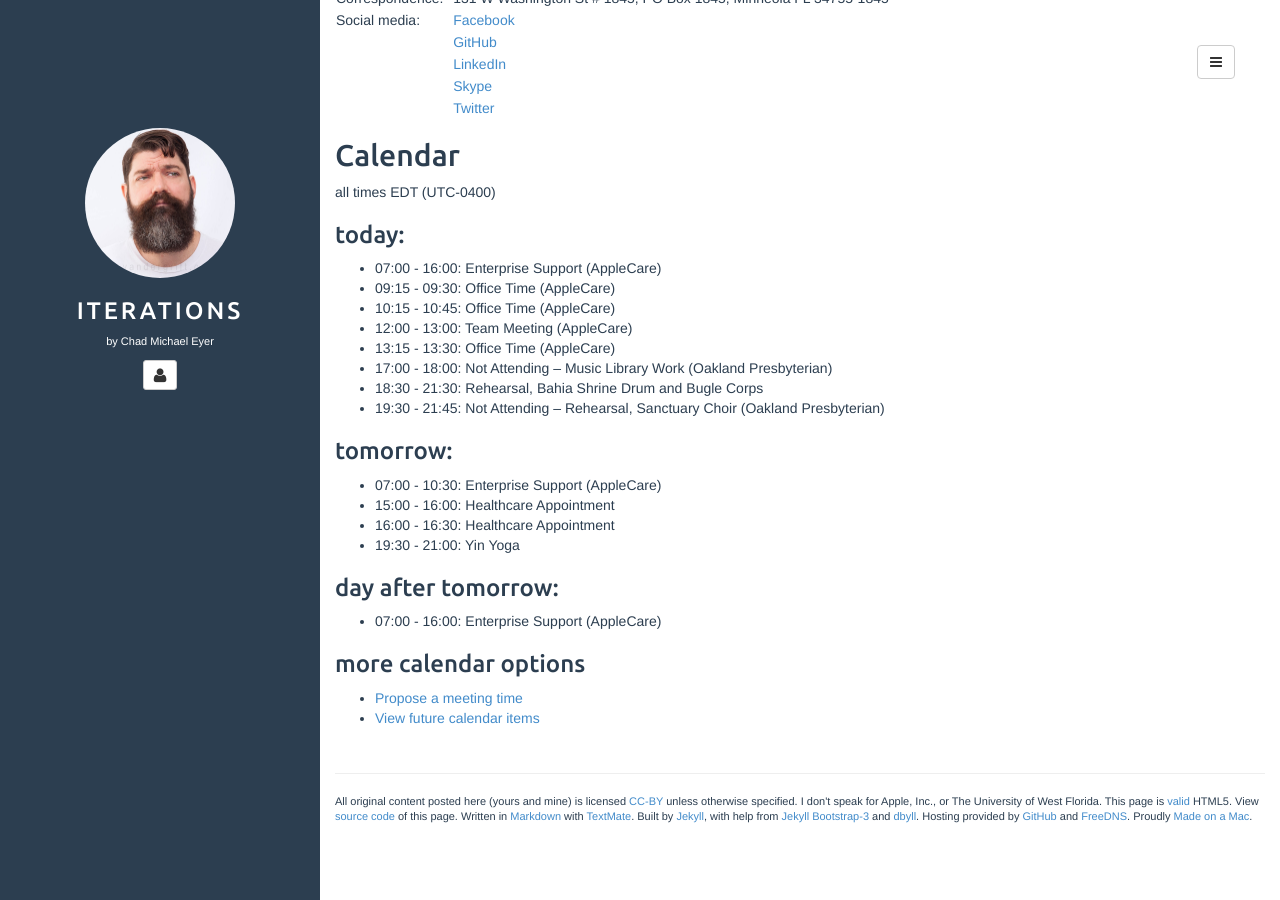
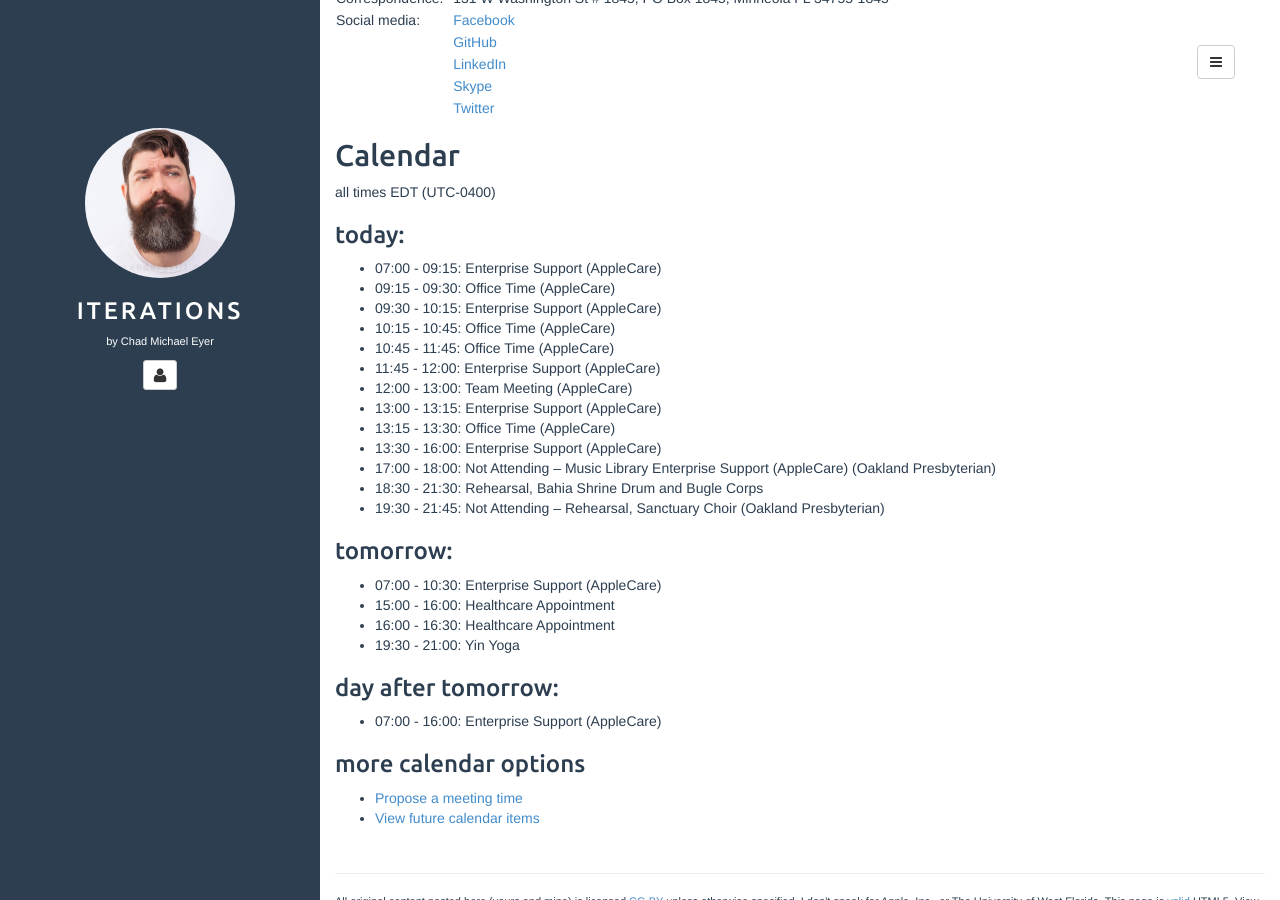
Before and after one commit to chadmichaeleyer/chadmichaeleyer.github.io, a Jekyll site: the page built from about.md, in a window 1280 px wide and 900 px high, scrolled down 1295 px. Built offline with Jekyll 4.4.1, drawn with Linux system fonts in a browser that asks for light colours.

Commit message:
calendar update

```diff
--- a/calendar.markdown
+++ b/calendar.markdown
@@ -2,12 +2,17 @@ all times EDT (UTC-0400)
 
 ### today:
 
-* 07:00 - 16:00: Enterprise Support (AppleCare)
+* 07:00 - 09:15: Enterprise Support (AppleCare)
 * 09:15 - 09:30: Office Time (AppleCare)
+* 09:30 - 10:15: Enterprise Support (AppleCare)
 * 10:15 - 10:45: Office Time (AppleCare)
+* 10:45 - 11:45: Office Time (AppleCare)
+* 11:45 - 12:00: Enterprise Support (AppleCare)
 * 12:00 - 13:00: Team Meeting (AppleCare)
+* 13:00 - 13:15: Enterprise Support (AppleCare)
 * 13:15 - 13:30: Office Time (AppleCare)
-* 17:00 - 18:00: Not Attending – Music Library Work (Oakland Presbyterian)
+* 13:30 - 16:00: Enterprise Support (AppleCare)
+* 17:00 - 18:00: Not Attending – Music Library Enterprise Support (AppleCare) (Oakland Presbyterian)
 * 18:30 - 21:30: Rehearsal, Bahia Shrine Drum and Bugle Corps
 * 19:30 - 21:45: Not Attending – Rehearsal, Sanctuary Choir (Oakland Presbyterian)
 
```
Also changed, not shown: calendar-year.markdown (+6 -1 lines).
